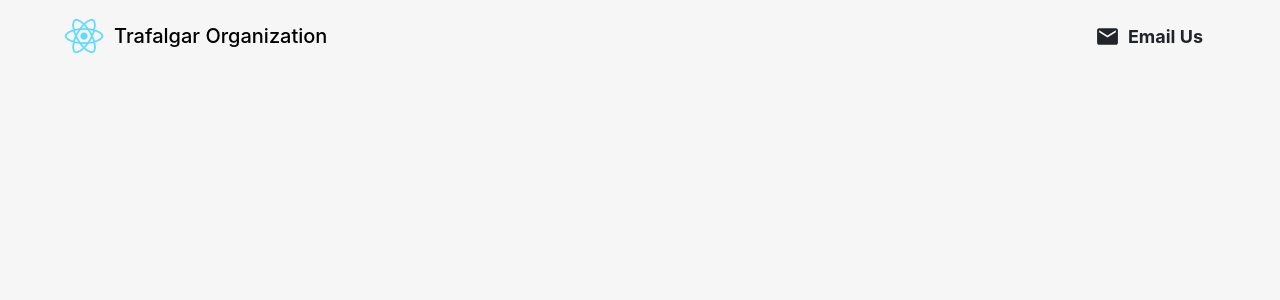
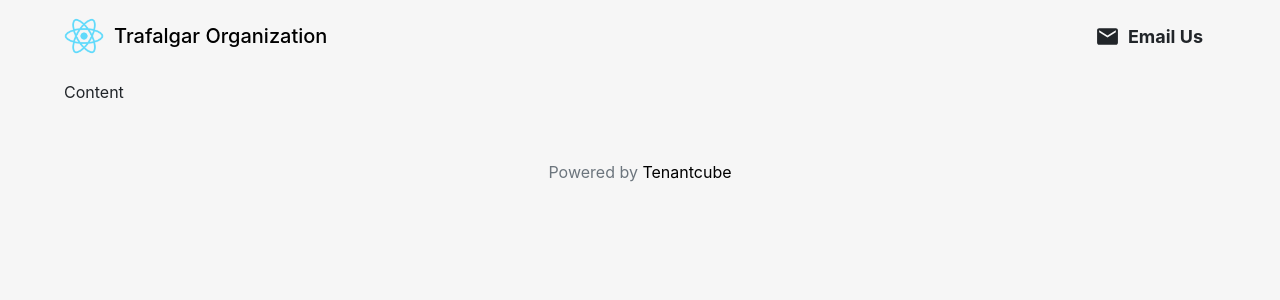
Before and after one commit to Gopinath6699/Listing-Page, a React (Create React App) app: page / in a window 1280 px wide. Shown: the top 300 px of the page. Built offline with nearby package versions, Linux system fonts and the light colour scheme.

Commit message:
added footer component

```diff
--- a/src/App.js
+++ b/src/App.js
@@ -1,9 +1,20 @@
-import React from 'react'
+import React from "react";
+import Footer from "./Components/Footer";
 
 import NavBar from "./Components/Navbar/NavBar";
 
 const App = () => {
-  return <NavBar />;
-}
+  return (
+    <>
+      <NavBar />
+      <main>
+        <p>
+          Content
+        </p>
+      </main>
+      <Footer />
+    </>
+  );
+};
 
-export default App
+export default App;
--- /dev/null
+++ b/src/Components/Footer.js
@@ -0,0 +1,13 @@
+import React from 'react'
+
+const Footer = () => {
+  return (
+    <footer className="d-flex justify-content-center py-4">
+      <p className="text-muted align-middle p-3">
+        Powered by <a href="/">Tenantcube</a>
+      </p>
+    </footer>
+  );
+}
+
+export default Footer
--- a/src/index.css
+++ b/src/index.css
@@ -19,7 +19,15 @@ a:hover {
   text-decoration: none;
 }
 
+footer p{
+  margin: 0;
+}
+
 svg {
   overflow: hidden;
   vertical-align: middle;
 }
+
+main {
+    padding-top: 80px;
+}
```
